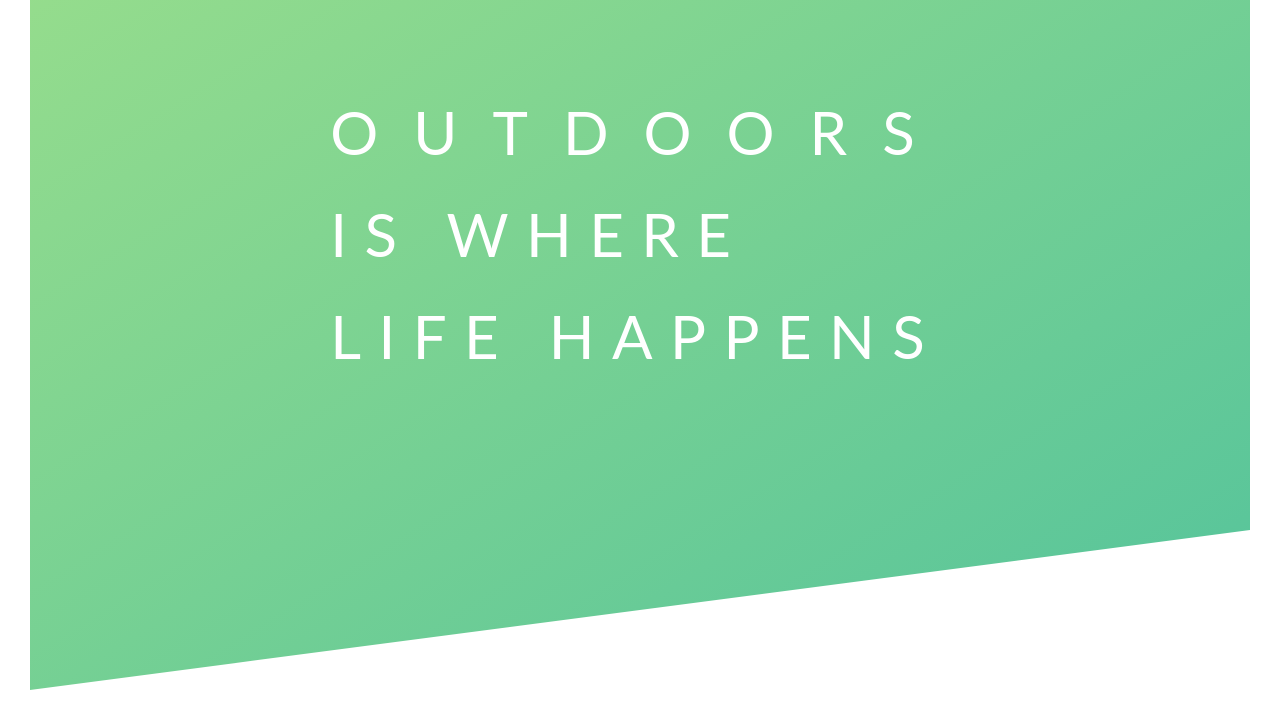
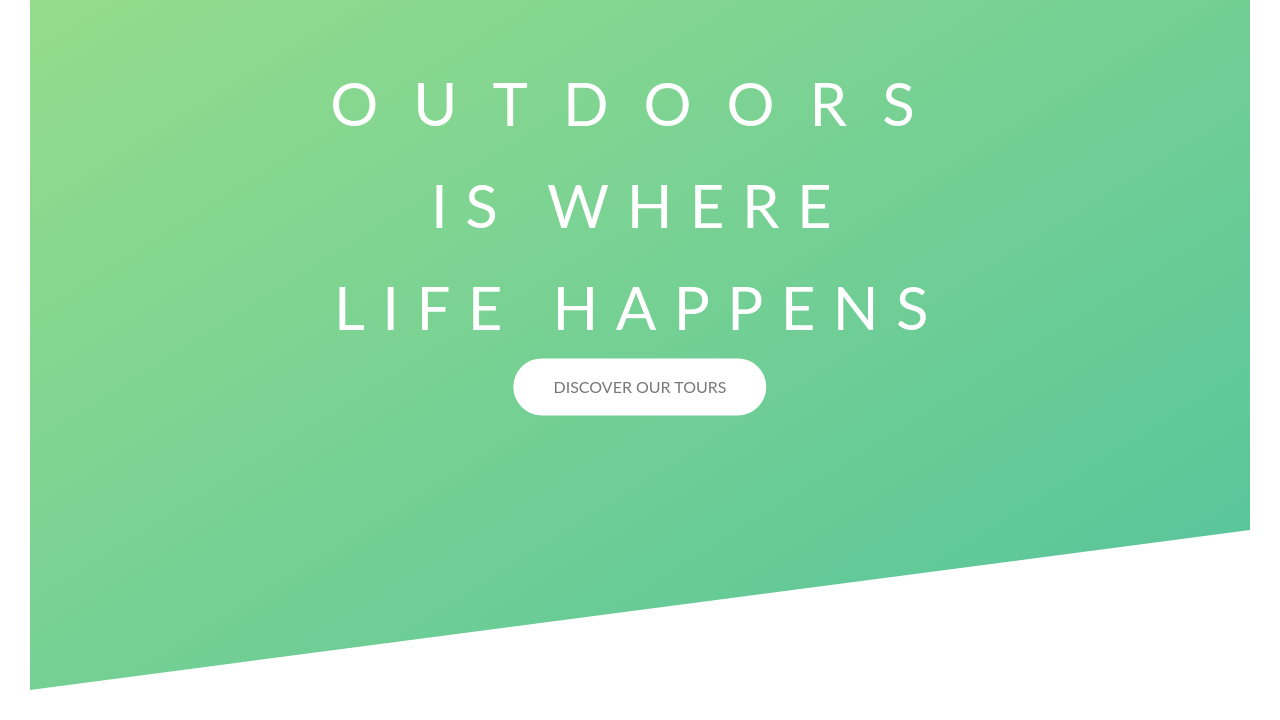
Before and after one commit to binhussen/tour-website, a plain HTML site: page index.html in a window 1280 px wide. Shown: the part 100-820 px from the top of the page. Drawn offline with Linux system fonts and the light colour scheme.

Commit message:
Add button on header

```diff
--- a/css/style.css
+++ b/css/style.css
@@ -5,6 +5,7 @@
 	--medium-color: #55c57a;
 	--dark-color: #28b485;
 	--white: #fff;
+	--grey: #777;
 }
 
 * {
@@ -54,6 +55,7 @@ body {
 	top: 40%;
 	left: 50%;
 	transform: translate(-50%, -50%);
+	text-align: center;
 }
 
 .heading-primary {
@@ -107,3 +109,28 @@ body {
 		transform: translate(0);
 	}
 }
+
+.btn:link,
+btn:visited {
+	text-transform: uppercase;
+	text-decoration: none;
+	padding: 15px 40px;
+	display: inline-block;
+	border-radius: 100px;
+	transition: 100 0.2s;
+}
+
+.btn:hover {
+	transform: translateY(-3px);
+	box-shadow: 0 10px 20px rgba(0, 0, 0, 0.2);
+}
+
+.btn:active {
+	transform: translateY(-1px);
+	box-shadow: 0 5px 10px rgba(0, 0, 0, 0.2);
+}
+
+.btn-white {
+	background: var(--white);
+	color: var(--grey);
+}
--- a/index.html
+++ b/index.html
@@ -19,6 +19,7 @@
 					<span class="heading-primary-main">Outdoors</span>
 					<span class="heading-primary-sub">is where life happens</span>
 				</h1>
+				<a href="#" class="btn btn-white">Discover our tours</a>
 			</div>
 		</header>
 	</body>
```
